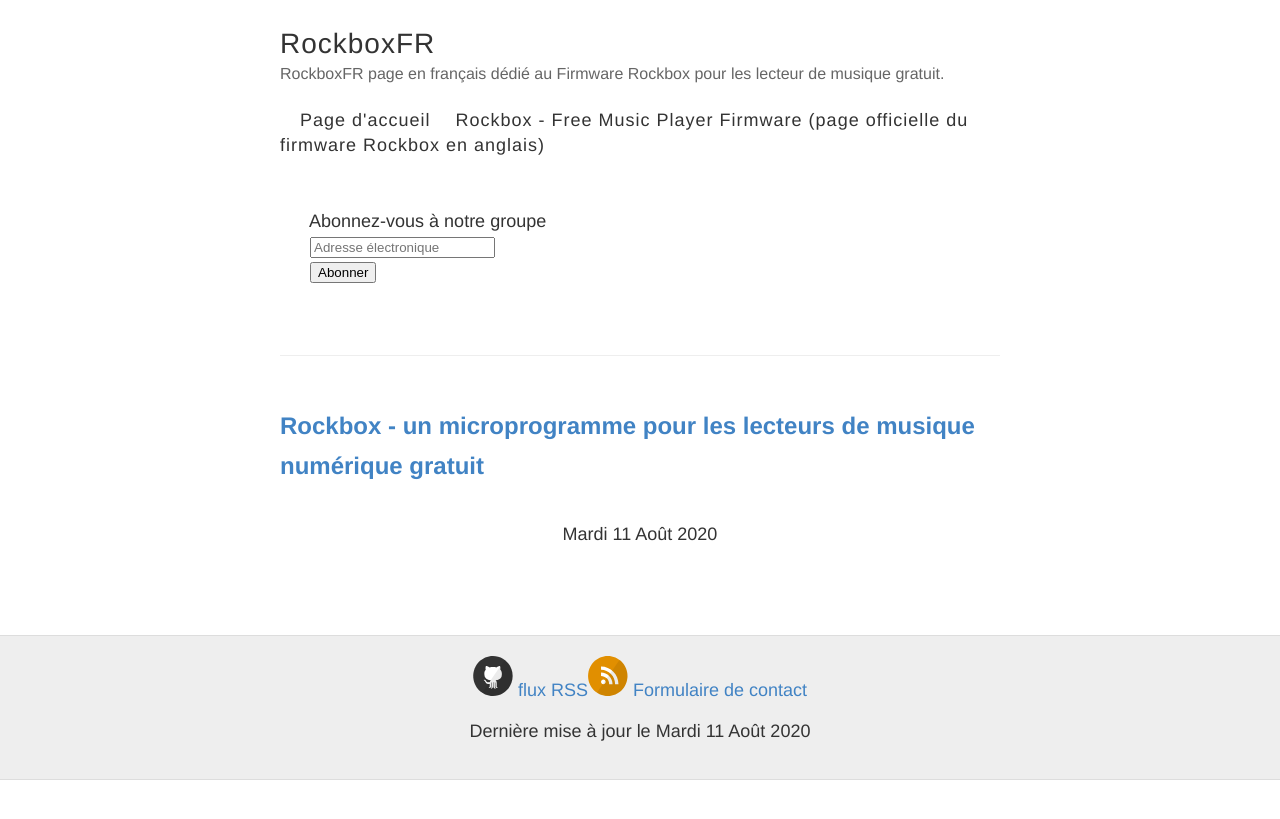
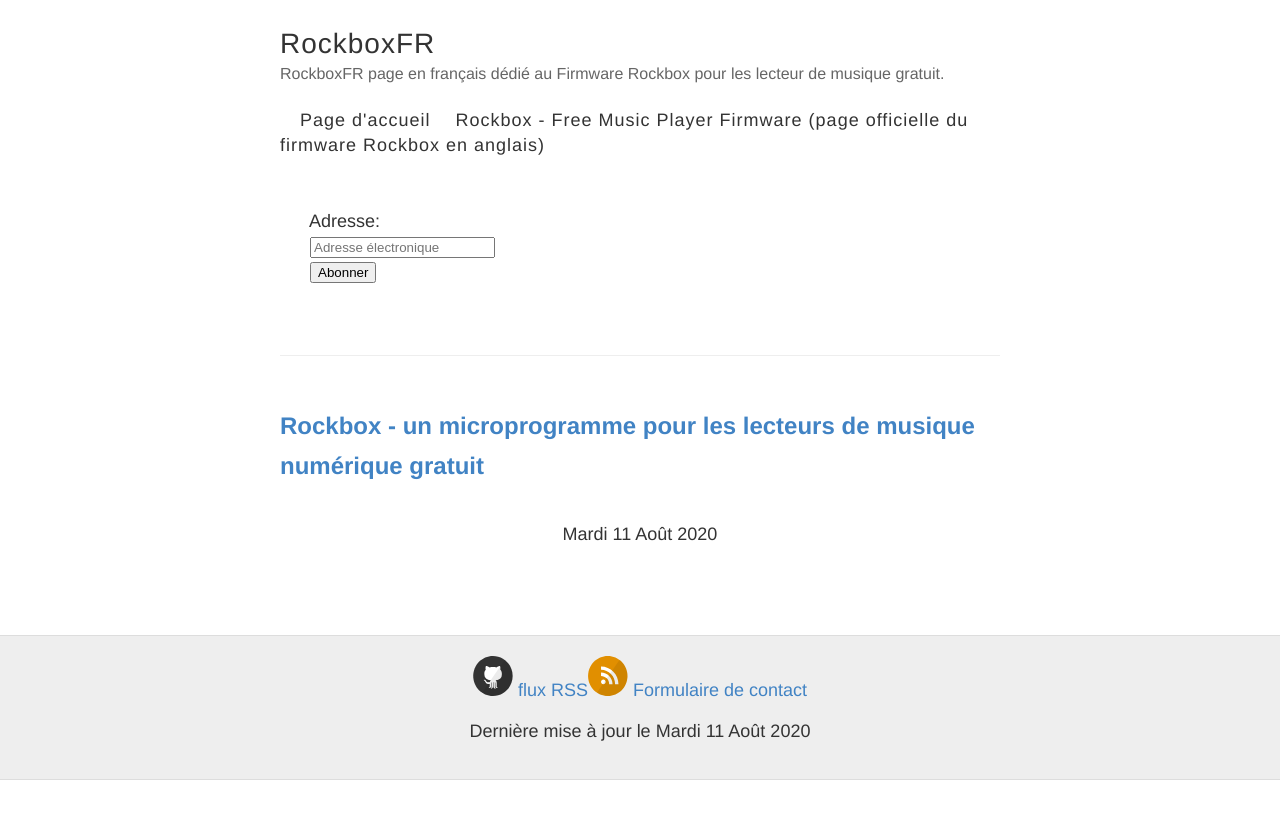
Before and after one commit to BlindHelp/rockboxfr, a Jekyll site: the page built from index.html, in a window 1280 px wide. Shown: the top 819 px of the page. Built offline with Jekyll 4.4.1, drawn with Linux system fonts in a browser that asks for light colours; comment, search, counter and statistics services are not loaded.

Commit message:
Improve form

```diff
--- a/_layouts/default.html
+++ b/_layouts/default.html
@@ -42,9 +42,9 @@
           </nav>
 		  <div class="unstyledtemplate template" style="display: block;">
   <div id="groupsio_unstyled_embed_signup">
-  <form action="https://groups.io/g/rockboxfr/signup?u=4544060002626493074" method="post" id="groupsio-embedded-subscribe-form" name="groupsio-embedded-subscribe-form" target="_blank">
+  <form title="Abonnez-vous à notre groupe" aria-label="Abonnez-vous à notre groupe" action="https://groups.io/g/rockboxfr/signup?u=4544060002626493074" method="post" id="groupsio-embedded-subscribe-form" name="groupsio-embedded-subscribe-form" target="_blank">
     <div id="groupsio_unstyled_embed_signup_scroll">
-      <label for="email" id="unstyletemplateformtitle">Abonnez-vous à notre groupe</label><br>
+      <label for="email" id="unstyletemplateformtitle">Adresse:</label><br>
       <input type="email" value="" name="email" class="email" id="email" placeholder="Adresse électronique" required>
 
       <div style="position: absolute; left: -5000px;" aria-hidden="true"><input type="text" name="b_4544060002626493074" tabindex="-1" value=""></div>
```
